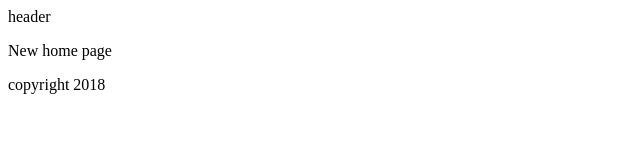
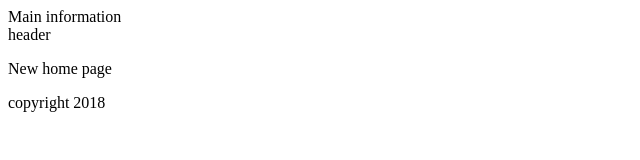
Before and after one commit to NastyaArkhipenko/Portfolio, a plain HTML site: page home.html in a window 1280 px wide. Shown: the whole page, without its empty margins (0-640 px from the left). Drawn offline with Linux system fonts and the light colour scheme.

Commit message:
new html code

```diff
--- a/home.html
+++ b/home.html
@@ -5,6 +5,7 @@
 	<title>Document</title>
 </head>
 <body>
+	<secion class="main"> Main information</secion>
 	<header>header</header>
 	<p>New home page</p>
 	<futter> copyright 2018 </futter>
```
